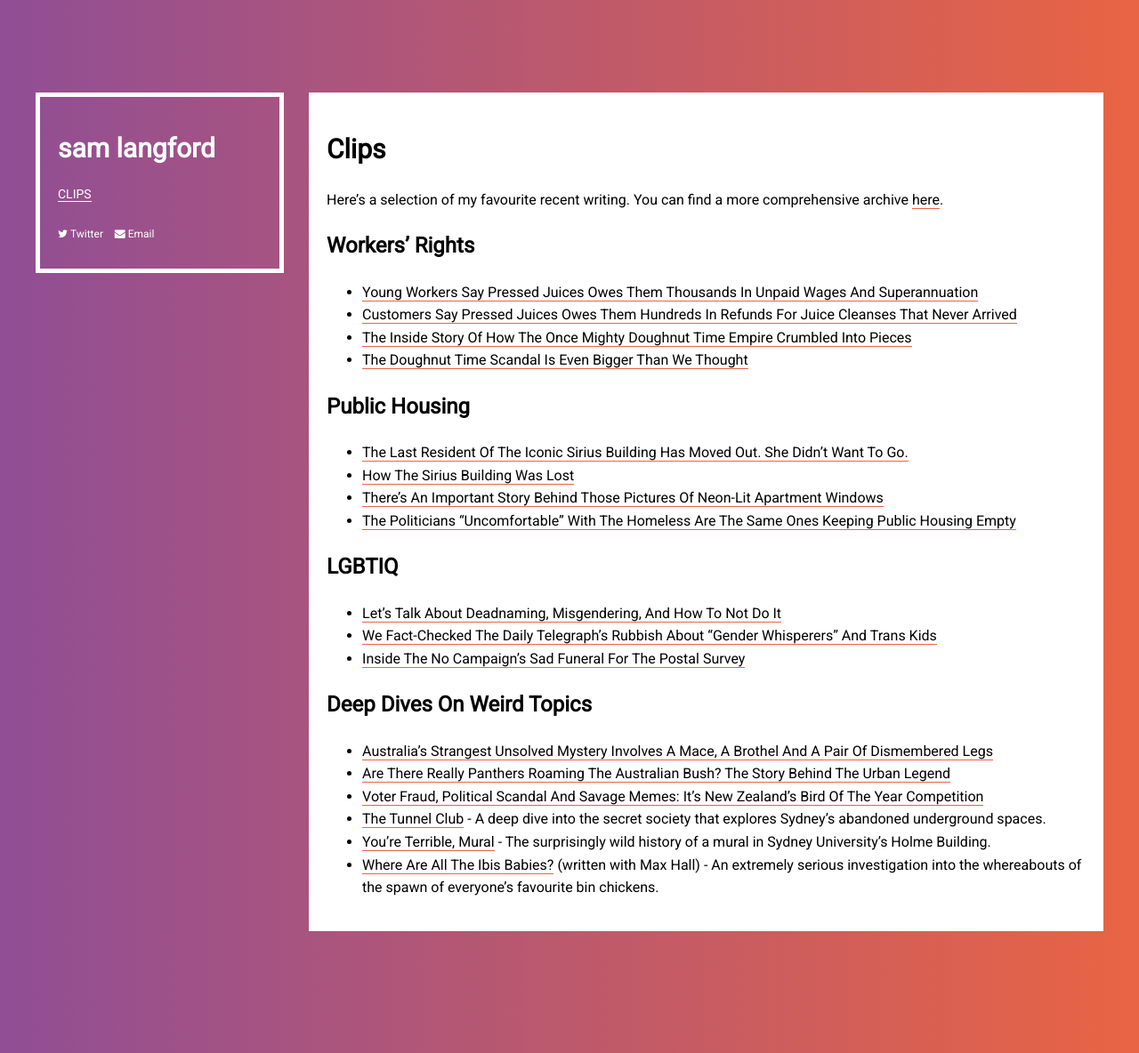
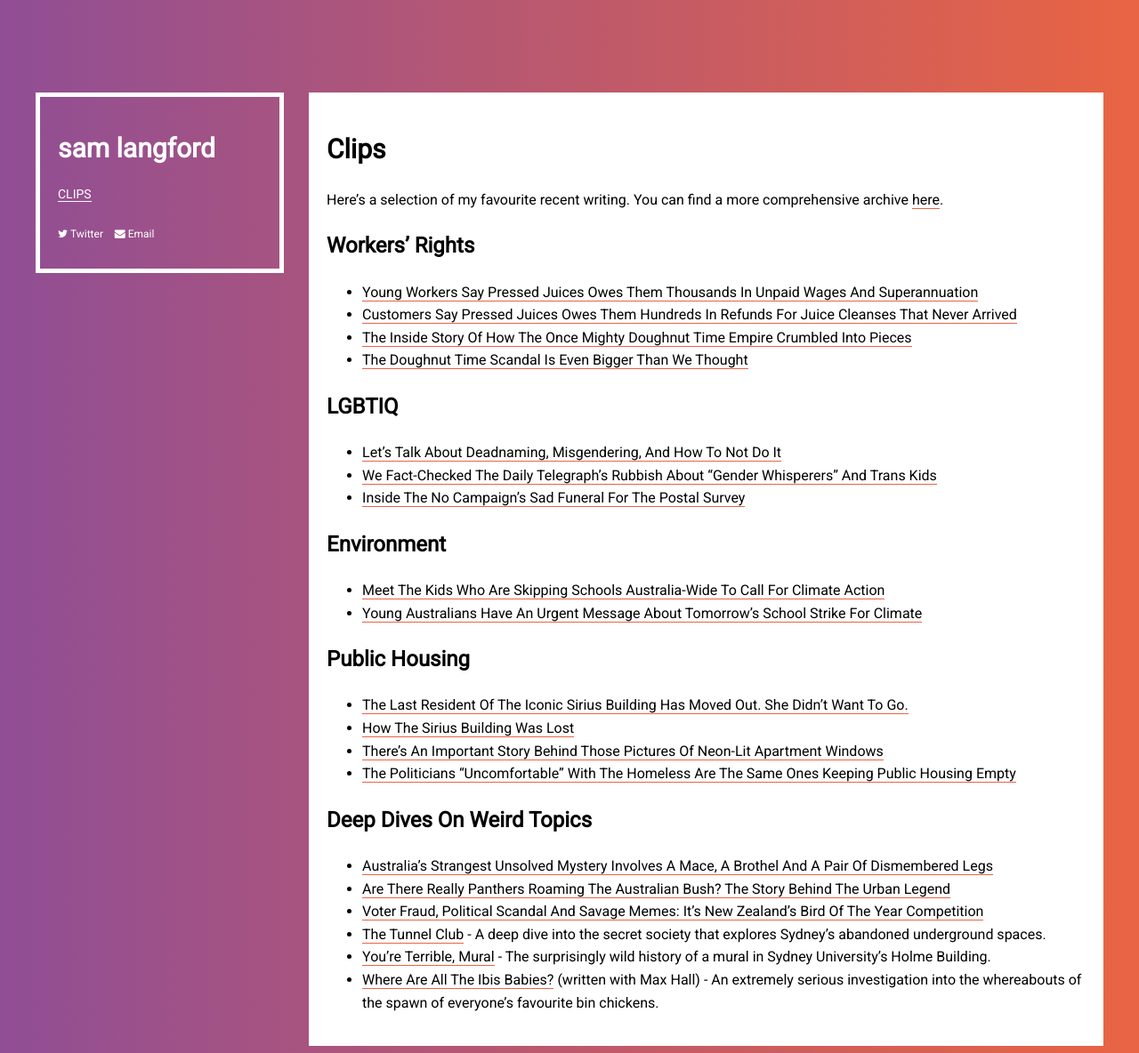
Before and after one commit to slangers/slangers.github.io, a Jekyll site: the page built from clips.md, in a window 1280 px wide. Shown: the whole page at 89% size. Built offline with Jekyll 4.4.1, drawn with Linux system fonts in a browser that asks for light colours; nearby versions of some CDN libraries.

Commit message:
updating clips

```diff
--- a/clips.md
+++ b/clips.md
@@ -14,16 +14,20 @@
 + [The Inside Story Of How The Once Mighty Doughnut Time Empire Crumbled Into Pieces](https://junkee.com/doughnut-time-employees-complain/149795)
 + [The Doughnut Time Scandal Is Even Bigger Than We Thought](https://junkee.com/doughnut-time-damian-griffiths/150986)
 
+## LGBTIQ ##
++ [Let’s Talk About Deadnaming, Misgendering, And How To Not Do It](https://junkee.com/deadnaming-misgendering-trans/174009)
++ [We Fact-Checked The Daily Telegraph’s Rubbish About “Gender Whisperers” And Trans Kids](https://junkee.com/scott-morrison-gender-whisperer/174136)
++ [Inside The No Campaign’s Sad Funeral For The Postal Survey](https://junkee.com/no-campaign-marriage-result/135058)
+
+## Environment ##
++ [Meet The Kids Who Are Skipping Schools Australia-Wide To Call For Climate Action](https://junkee.com/school-strike-climate-change/184496)
++ [Young Australians Have An Urgent Message About Tomorrow’s School Strike For Climate](https://junkee.com/school-strike-climate-movement/197769)
+
 ## Public Housing ##
 + [The Last Resident Of The Iconic Sirius Building Has Moved Out. She Didn’t Want To Go.](https://junkee.com/sirius-building-myra-demetriou/144766)
 + [How The Sirius Building Was Lost](http://honisoit.com/2016/08/how-the-sirius-building-was-lost/)
 + [There’s An Important Story Behind Those Pictures Of Neon-Lit Apartment Windows](https://junkee.com/waterloo-we-live-here/123687)
 + [The Politicians “Uncomfortable” With The Homeless Are The Same Ones Keeping Public Housing Empty](https://junkee.com/homeless-tent-city-public-housing/116260)
-
-## LGBTIQ ##
-+ [Let’s Talk About Deadnaming, Misgendering, And How To Not Do It](https://junkee.com/deadnaming-misgendering-trans/174009)
-+ [We Fact-Checked The Daily Telegraph’s Rubbish About “Gender Whisperers” And Trans Kids](https://junkee.com/scott-morrison-gender-whisperer/174136)
-+ [Inside The No Campaign’s Sad Funeral For The Postal Survey](https://junkee.com/no-campaign-marriage-result/135058)
 
 ## Deep Dives On Weird Topics ##
 + [Australia’s Strangest Unsolved Mystery Involves A Mace, A Brothel And A Pair Of Dismembered Legs](https://junkee.com/longform/mace-melbourne-mystery)
```
